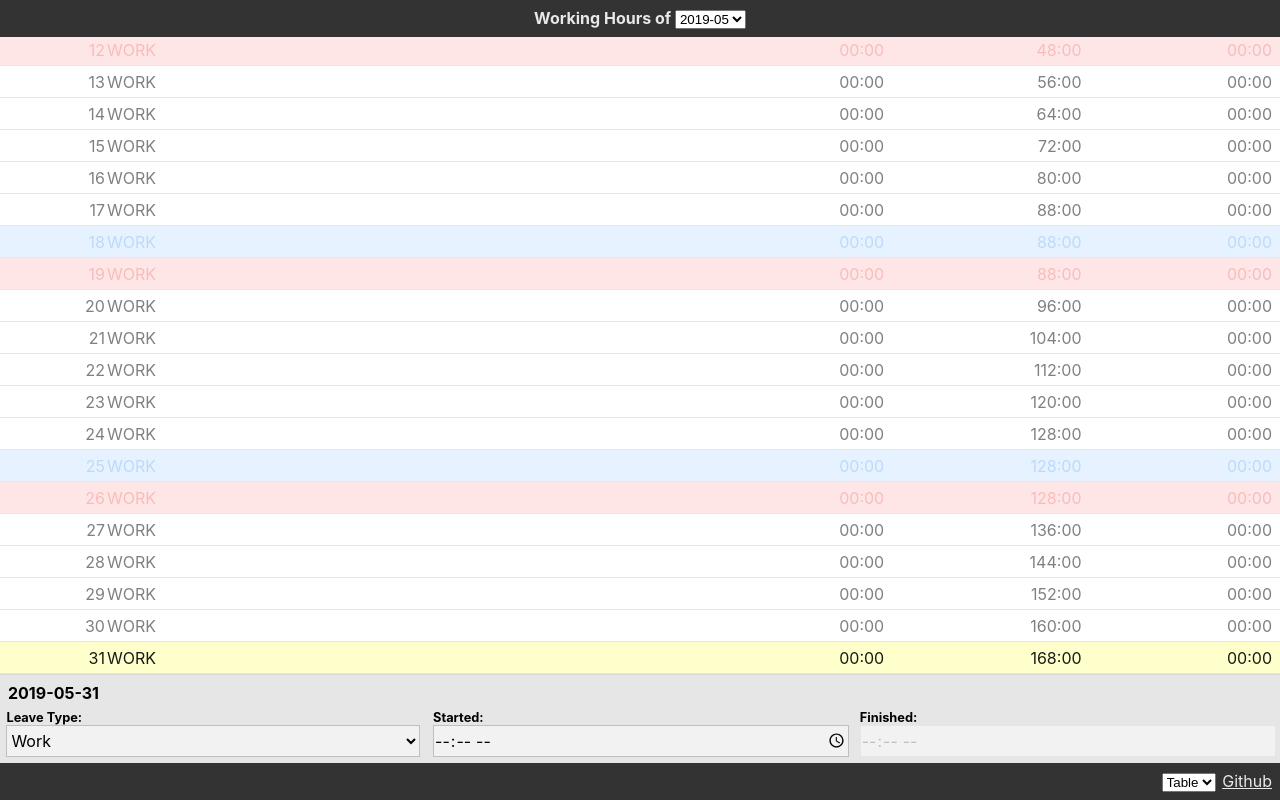
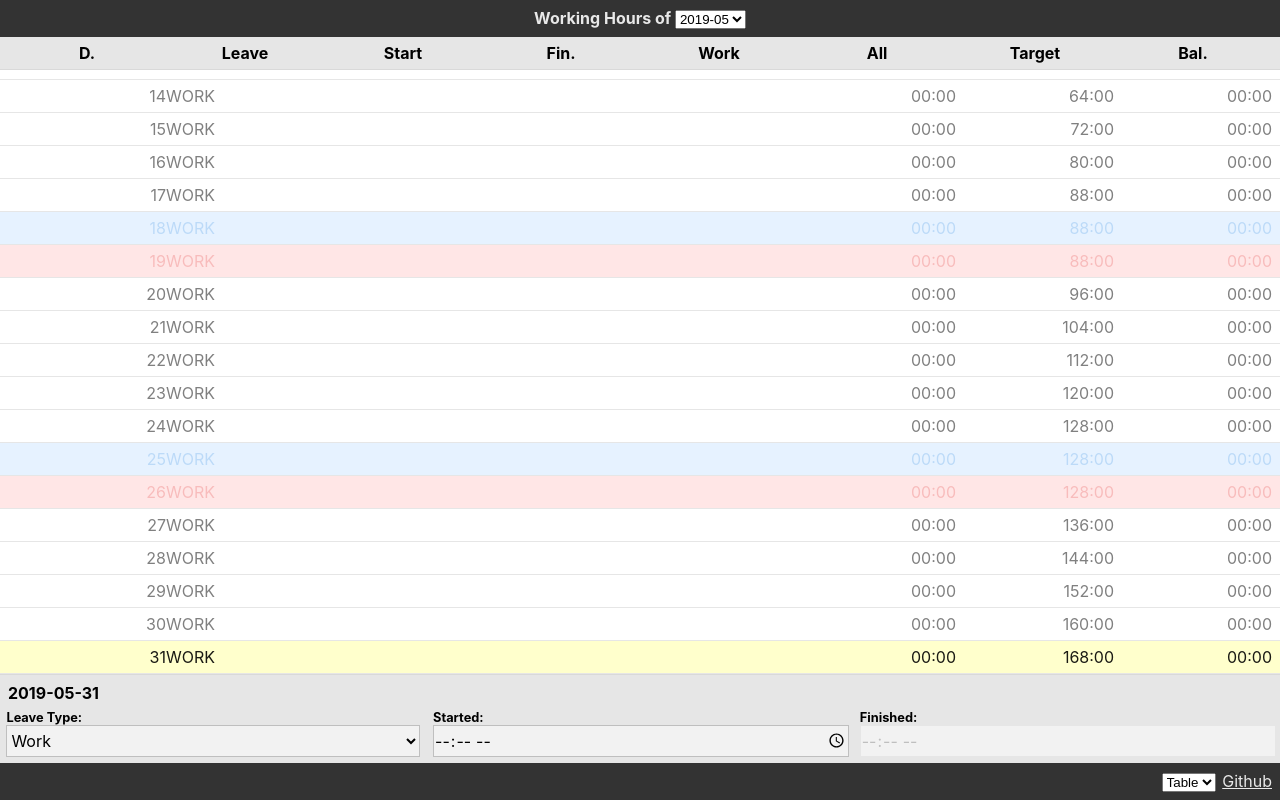
Before and after one commit to leafriend/working-hours, a React (Create React App) app: page / in a window 1280 px wide. Built offline with nearby package versions, Linux system fonts and the light colour scheme.

Commit message:
Fix table header

```diff
--- a/src/component/molthly-log/MonthlyLog.scss
+++ b/src/component/molthly-log/MonthlyLog.scss
@@ -26,7 +26,33 @@ $ACTIVE: hsl(60deg, 100%, 90%);
 table.monthly-logs {
   border-collapse: collapse;
   width: 100%;
+
+  height: 100%;
+  display: flex;
+  flex-direction: column;
+
+  & > thead {
+    flex: 0 0 auto;
+    width: 100%;
+    background-color: hsl(0, 0%, 90%);
+    border-bottom: solid 1px hsl(0, 0, 85%);
+  }
+
+  & > tbody {
+    flex: 1 1 auto;
+    width: 100%;
+    overflow-y: scroll;
+  }
+
   tr {
+
+    display: flex;
+    flex-direction: row;
+    & > th,
+    & > td {
+      flex: 1;
+    }
+
     &.future {
       background-color: scale-color($color: hsl(0deg, 0%, 100%), $saturation: -20%, $lightness: -5%);
     }
@@ -37,9 +63,8 @@ table.monthly-logs {
       border-style: solid;
       border-color: hsl(0, 0%, 90%);
       border-width: 0;
-      border-top-width: 1px;
-      border-bottom-width: 1px;
-      height: 2rem;
+      padding: 0.5em 0;
+      line-height: 1em;
       &:first-child {
         padding-left: 0.5rem;
       }
@@ -49,6 +74,7 @@ table.monthly-logs {
     }
     td {
       color: hsl(0deg, 0%, 50%);
+      border-bottom-width: 1px;
     }
   }
 
--- a/src/component/molthly-log/MonthlyLog.tsx
+++ b/src/component/molthly-log/MonthlyLog.tsx
@@ -47,8 +47,8 @@ export default function MonthlyLog(props: MonthlyLogProps): ReactElement {
 
   const [activeDateSet, setActiveDateSet] = useState<ActiveDateSet>(
     TODAY.startsWith(yearMonth)
-    ? { [yearMonth]: TODAY }
-    : {}
+      ? { [yearMonth]: TODAY }
+      : {}
   );
   const [scrollTopSet, setScrollTopSet] = useState<ScrollTopSet>({});
 
@@ -116,7 +116,6 @@ export default function MonthlyLog(props: MonthlyLogProps): ReactElement {
   return (
     <React.Fragment>
       <div
-        id="content-container"
         onScroll={e => updateScrollTop((e.target as Element).scrollTop)}
       >
         <MonthlyLogTable
--- a/src/component/molthly-log/MonthlyLogTable.tsx
+++ b/src/component/molthly-log/MonthlyLogTable.tsx
@@ -24,7 +24,7 @@ export default function MonthlyLogTable(props: MonthlyLogTableProps): ReactEleme
           <th className="time">Bal.</th>
         </tr>
       </thead>
-      <tbody>
+      <tbody id="content-container">
         {props.logs.map(log => (
           <MonthlyLogRecord
             key={log.date}
```
